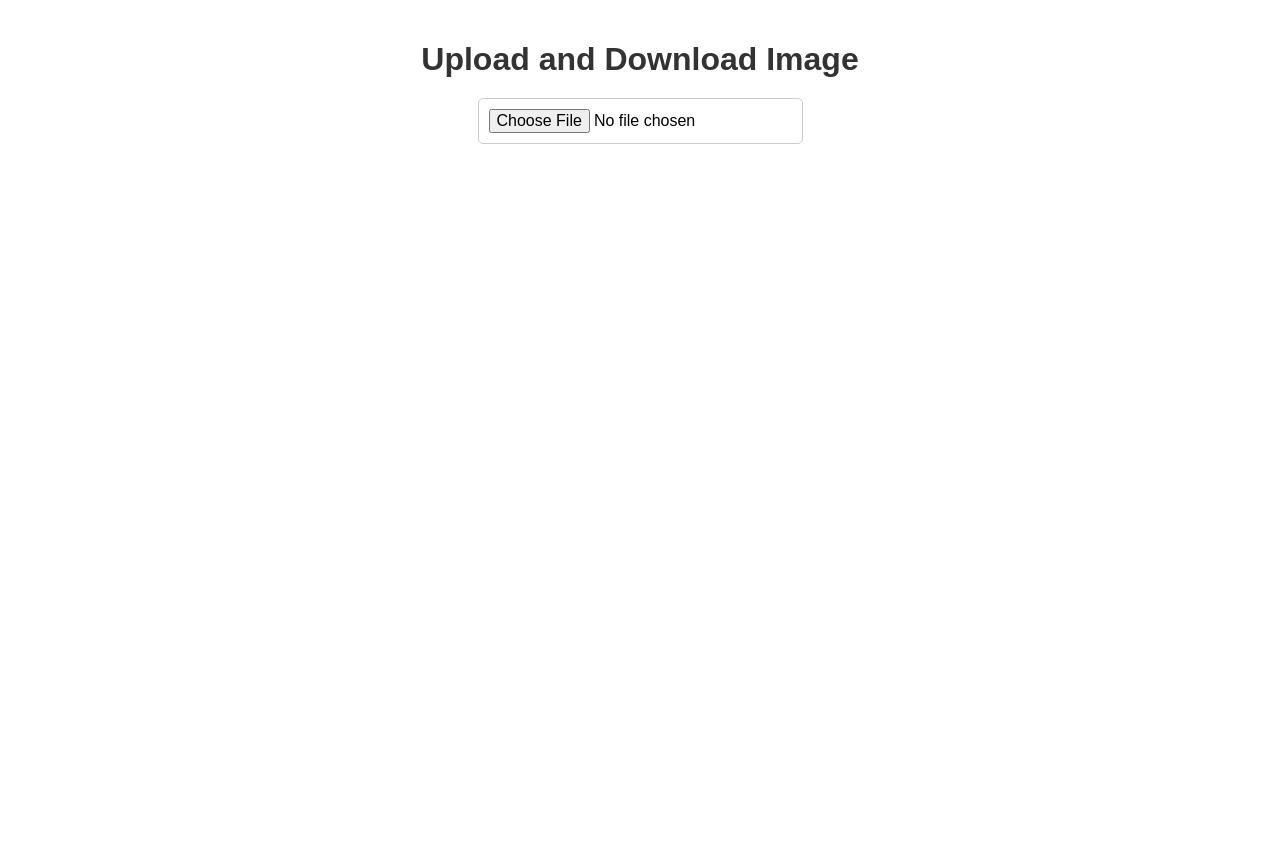
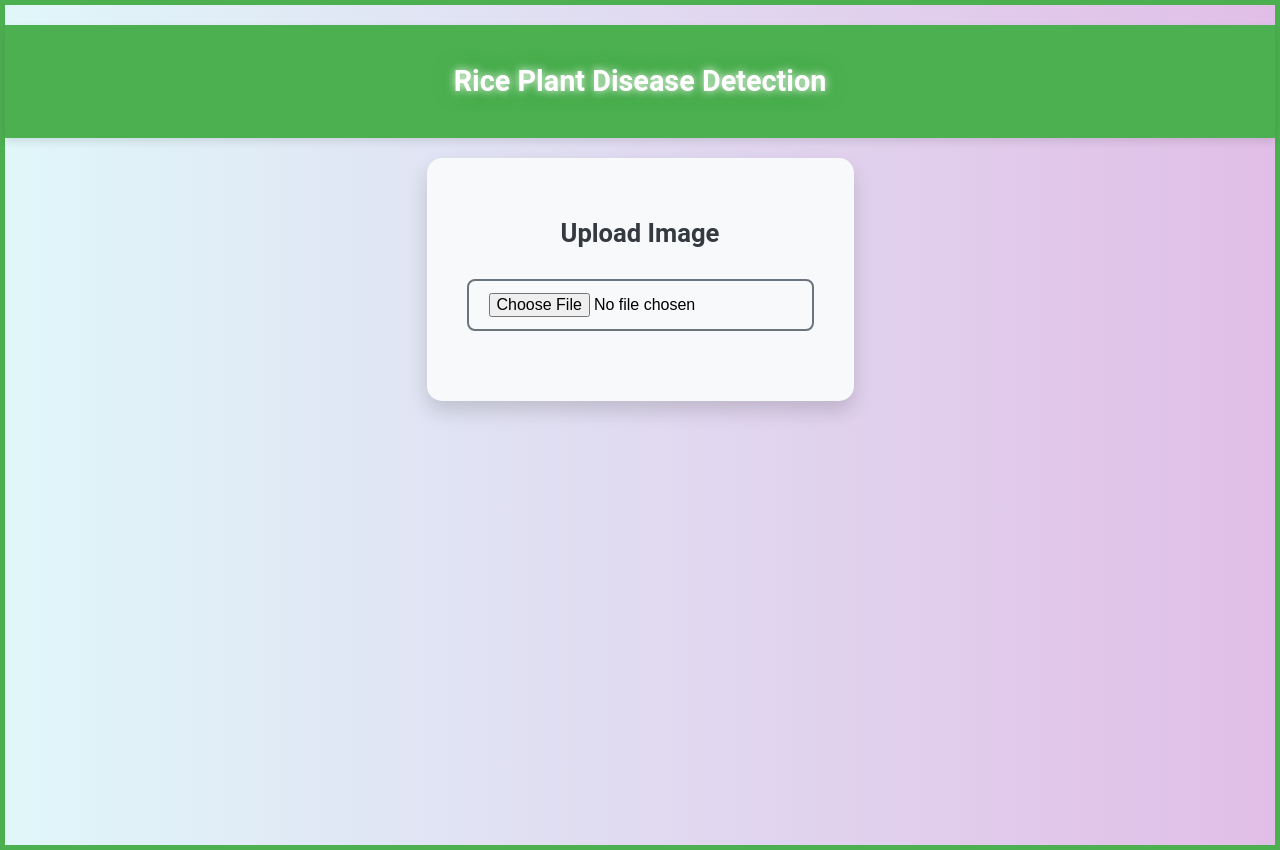
Before and after one commit to SATHVIK0312/Plant_disease_detection_app, a React (Create React App) app: page / in a window 1280 px wide. Before the commit the page ends 800 px from the top, so only its background shows below. Built offline with nearby package versions, Linux system fonts and the light colour scheme.

Commit message:
second push

```diff
--- a/src/App.js
+++ b/src/App.js
@@ -15,8 +15,12 @@ function ImageUploader() {
   };
 
   return (
+    <div style={styles.outerContainer}>
+      <header style={styles.navbar}>
+        <h1 style={styles.navTitle}>Rice Plant Disease Detection</h1>
+      </header>
       <div style={styles.container}>
-      <h1 style={styles.title}>Upload and Download Image</h1>
+        <h2 style={styles.title}>Upload Image</h2>
         <input
           type="file"
           accept="image/*"
@@ -25,46 +29,132 @@ function ImageUploader() {
         />
         {image && (
           <div style={styles.imageContainer}>
-          <h3>Uploaded Image:</h3>
+            <h3 style={styles.imageText}>Uploaded Image:</h3>
             <img src={image} alt="Uploaded" style={styles.image} />
           </div>
         )}
+      </div>
     </div>
   );
 }
 
 const styles = {
+  outerContainer: {
+    display: "flex",
+    flexDirection: "column",
+    alignItems: "center",
+    minHeight: "100vh",
+    padding: "20px",
+    border: "5px solid #4CAF50",
+    background: "linear-gradient(to right, #e0f7fa, #e1bee7)",
+  },
+  navbar: {
+    width: "100%",
+    backgroundColor: "#4CAF50",
+    padding: "20px",
+    display: "flex",
+    justifyContent: "center",
+    alignItems: "center",
+    boxShadow: "0 4px 8px rgba(0, 0, 0, 0.1)",
+    animation: "fadeIn 2s ease",
+  },
+  navTitle: {
+    color: "#ffffff",
+    fontSize: "1.8rem",
+    fontWeight: "bold",
+    fontFamily: "'Roboto', sans-serif",
+    animation: "textGlow 2s ease infinite",
+  },
   container: {
     display: "flex",
     flexDirection: "column",
     alignItems: "center",
-    padding: "20px",
-    fontFamily: "Arial, sans-serif",
+    padding: "40px",
+    fontFamily: "'Roboto', sans-serif",
+    backgroundColor: "#f8f9fa",
+    borderRadius: "15px",
+    boxShadow: "0 10px 20px rgba(0, 0, 0, 0.15)",
+    maxWidth: "80%",
+    margin: "20px",
   },
   title: {
-    color: "#333",
-    marginBottom: "20px",
+    color: "#343a40",
+    fontSize: "1.6rem",
+    fontWeight: "bold",
+    marginBottom: "30px",
+    animation: "bounce 2s infinite",
   },
   input: {
-    marginBottom: "20px",
-    padding: "10px",
-    fontSize: "16px",
-    borderRadius: "5px",
-    border: "1px solid #ccc",
+    marginBottom: "30px",
+    padding: "12px 20px",
+    fontSize: "1rem",
+    borderRadius: "8px",
+    border: "2px solid #6c757d",
+    outline: "none",
+    transition: "all 0.3s ease",
+    cursor: "pointer",
   },
   imageContainer: {
     textAlign: "center",
     marginTop: "20px",
-    padding: "10px",
-    border: "1px solid #ddd",
-    borderRadius: "10px",
+    padding: "15px",
+    border: "1px solid #6c757d",
+    borderRadius: "12px",
+    backgroundColor: "#ffffff",
+    boxShadow: "0 4px 8px rgba(0, 0, 0, 0.1)",
     width: "fit-content",
   },
+  imageText: {
+    animation: "fadeInUp 1.5s ease",
+  },
   image: {
-    width: "300px",
-    marginTop: "10px",
-    borderRadius: "10px",
+    width: "320px",
+    marginTop: "15px",
+    borderRadius: "12px",
+    boxShadow: "0 4px 8px rgba(0, 0, 0, 0.2)",
+    transition: "transform 0.3s ease",
   },
 };
 
+// CSS Animations
+const keyframes = `
+  @keyframes textGlow {
+    0%, 100% {
+      text-shadow: 0 0 5px #ffffff, 0 0 10px #4CAF50, 0 0 15px #4CAF50;
+    }
+    50% {
+      text-shadow: 0 0 20px #ffffff, 0 0 30px #4CAF50, 0 0 40px #4CAF50;
+    }
+  }
+  @keyframes fadeIn {
+    from { opacity: 0; }
+    to { opacity: 1; }
+  }
+  @keyframes bounce {
+    0%, 20%, 50%, 80%, 100% { transform: translateY(0); }
+    40% { transform: translateY(-15px); }
+    60% { transform: translateY(-10px); }
+  }
+  @keyframes fadeInUp {
+    from { transform: translateY(20px); opacity: 0; }
+    to { transform: translateY(0); opacity: 1; }
+  }
+`;
+
+// Adding keyframes to document head
+const styleSheet = document.createElement("style");
+styleSheet.type = "text/css";
+styleSheet.innerText = keyframes;
+document.head.appendChild(styleSheet);
+
+// Adding hover effects for input and image
+styles.input[':hover'] = {
+  borderColor: "#343a40",
+  boxShadow: "0 4px 8px rgba(0, 0, 0, 0.1)",
+};
+
+styles.image[':hover'] = {
+  transform: "scale(1.05)",
+};
+
 export default ImageUploader;
```
Also changed, not shown: public/background.avif (added). Lines whose indentation alone changed are shown as unchanged.
